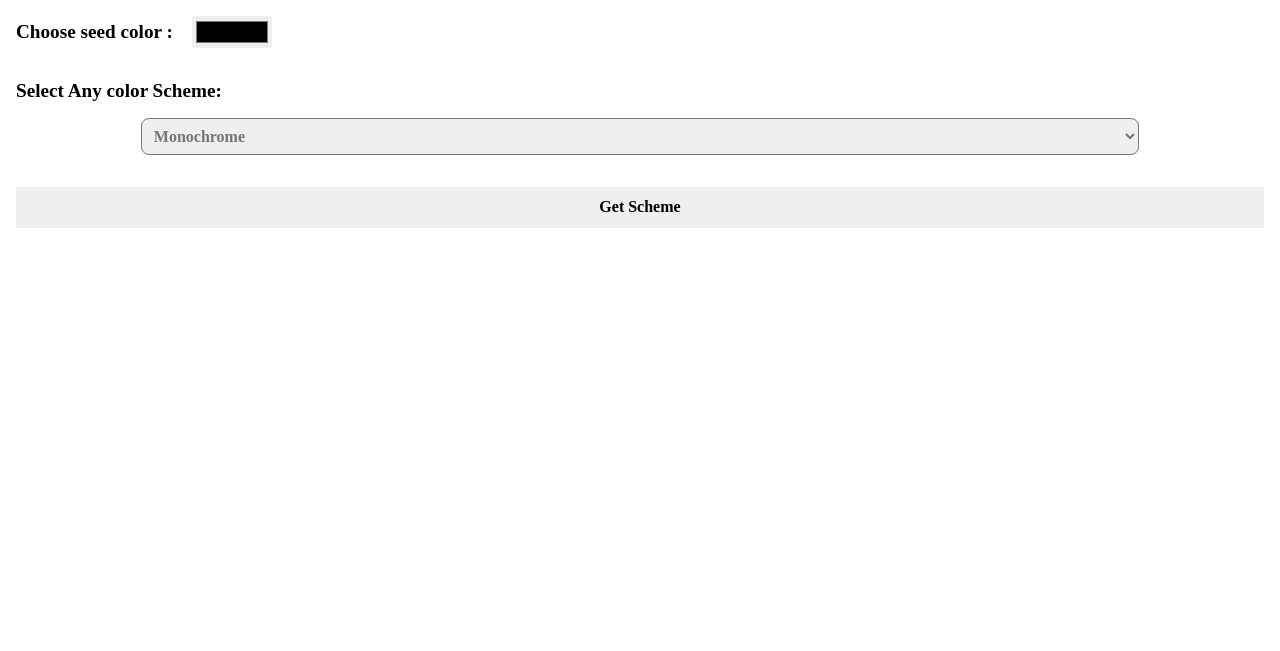
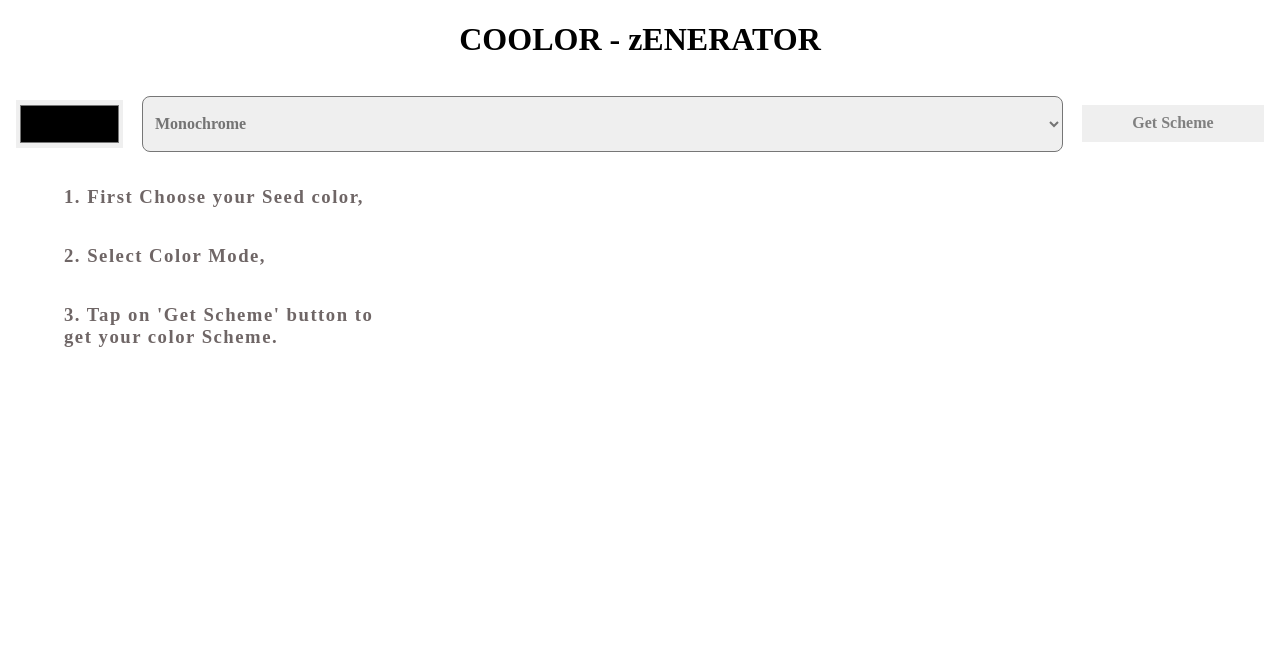
Before and after one commit to anynomous001/Color-Generator, a website built with Vite: page index.html in a window 1280 px wide. Built offline with nearby package versions, Linux system fonts and the light colour scheme.

Commit message:
Add files via upload

```diff
--- a/index.css
+++ b/index.css
@@ -1,6 +1,9 @@
 html, body {
     margin: 0;
     padding: 0;
+}
+#heading{
+    text-align: center;
 }
 
 
@@ -8,7 +11,7 @@ html, body {
     margin: 0;
     padding: 0;
     width: 100%;
-    height: 80vh;
+    height: 60vh;
     display: grid;
     grid-template-columns: repeat(6, 1fr);
 }
@@ -38,34 +41,30 @@ html, body {
     font-weight: 600;
 }
 #color-mode{
-    margin-top: 1em;
     color: #747474;
     font-size: 1rem;
     font-weight: 600;
     padding: 0.5em;
-    width: 80%;
+    width:100%;
+    height: 3.5em;
     border-radius: 8px;
-    align-self: center;
 }
 
 #form-holder{
-   display: grid;
-   grid-template-columns:1fr;
+   display:flex;
+align-items: center;
+justify-content: center;
    padding: 1em;
-   gap:2em;
+   gap:1.2em;
 
 }
 #seed-color{
     border: none;
-    width: 5em;
-    height: 2em;
+    width: 9em;
+    height: 3em;
 }
 
-#color-selection{
-      font-size: 1.2rem;
-    font-weight: 600;
-    margin-right:  1em;
-}
+
 
 #form-holder div:nth-child(1){
     display: flex;
@@ -75,18 +74,20 @@ html, body {
     display: flex;
     flex-direction: column;
 }
-/*#colorContainer:before{
-    content: '';
-    z-index: 1;
-    background-color: black;
-    position: absolute;
-    width: 100%;
-    height: 2em;
-    bottom: 0;
-}*/
+
+#colorContainer > #Process{
+    display: flex;
+    flex-direction: column;
+    gap : em;
+    width: 20em;
+    padding-left: 4em;
+    letter-spacing: 1.5px;
+    color: #6F6666;
+}
+
 .color-holder{
     height: inherit;
-    font-size: 0.8rem;
+    font-size: 1rem;
     font-weight: 600;
     letter-spacing: 1.5px;
     color: white;
@@ -105,7 +106,15 @@ html, body {
 }
 
 button{
-    padding: 0.7em;
+    padding: 0.6em 0.7em;
     border: none;
     font-weight: 600;
+    width: 15em;
+    color: #808080;
 }
+
+#click-alert{
+    color: #6F6666;
+    text-align: center;
+    font-weight: 600;
+}
--- a/index.html
+++ b/index.html
@@ -1,17 +1,15 @@
 <!doctype html>
 <html>
     <head><link rel="stylesheet" href="https://cdnjs.cloudflare.com/ajax/libs/normalize/8.0.1/normalize.css">
-        <title></title>
+        <title>COLOR-ZENARATOR</title>
         <link rel="stylesheet" href="index.css">
     </head>
     <body>
+        <h1 id="heading">COOLOR - zENERATOR</h1>
+
         <form id="form-holder">
-            <div>
-                <label for="seed-color" id="color-selection">Choose seed color : </label>
+
                 <input id="seed-color" type="color">
-            </div>
-            <div>
-                <label id="scheme-selection" for="color-mode">Select Any color Scheme: </label>
                     <select id="color-mode">
                         <option value="monochrome">Monochrome </option>
                         <option value="monochrome-dark">Monochrome-dark</option>
@@ -20,20 +18,19 @@
                             <option value="complement">Complement</option>
                             <option value="analogic-complement">Analogic-complement</option>
                     </select>
-            </div>
+
             <button id="scheme-btn">Get Scheme</button>
         </form>
 
         <div id="colorContainer">
-            <!--<div class="color-holder" style="background-color:red"> </div>
-            <div class="color-holder" style="background-color:blue"> </div>
-            <div class="color-holder" style="background-color:skyblue"> </div>
-            <div class="color-holder" style="background-color:teal"> </div>
-            <div class="color-holder" style="background-color:wheat"> </div>
-            <div class="color-holder" style="background-color:whitesmoke"> </div>-->
+            <div id="Process">
+                <h3>1. First Choose your Seed color,</h3>
+                <h3>2. Select Color Mode,</h3>
+                <h3>3. Tap on 'Get Scheme' button to get your color Scheme.</h3>
+            </div>
         </div>
         <div id="hexDiv"></div>
-      <p id="click-alert"></p>
+         <p id="click-alert"></p>
         <script src="index.js"></script>
     </body>
 </html>
--- a/index.js
+++ b/index.js
@@ -9,6 +9,7 @@ function renderColors(){
 
     let html_1 = ``
     let html_2 = ``
+
     for(let color of array){
         let hexCode = color.hex.value
        let colorName = color.name.value
@@ -16,6 +17,7 @@ function renderColors(){
         <div class="color-holder" id='colorHolder'style='background-color:${hexCode}'>
         <span class='rotate'>${colorName}</span></div>
         `
+        document.getElementById('heading').style.color = hexCode
     }
 
     for(let color of array){
@@ -24,6 +26,19 @@ function renderColors(){
         <div class='hexValue'>${hexcode}</div>
         `
     }
+
+    function formBackgroundColor(){
+          const hexCode = []
+          let random
+          for(let color of array){
+         hexCode.push(color.hex.value)
+         random = Math.floor(Math.random()*6)+1
+    }
+    document.getElementById('form-holder').style.backgroundColor=hexCode[random]
+ }
+
+    formBackgroundColor()
+
 
     document.getElementById('colorContainer').innerHTML = html_1
     document.getElementById('hexDiv').innerHTML = html_2
```
